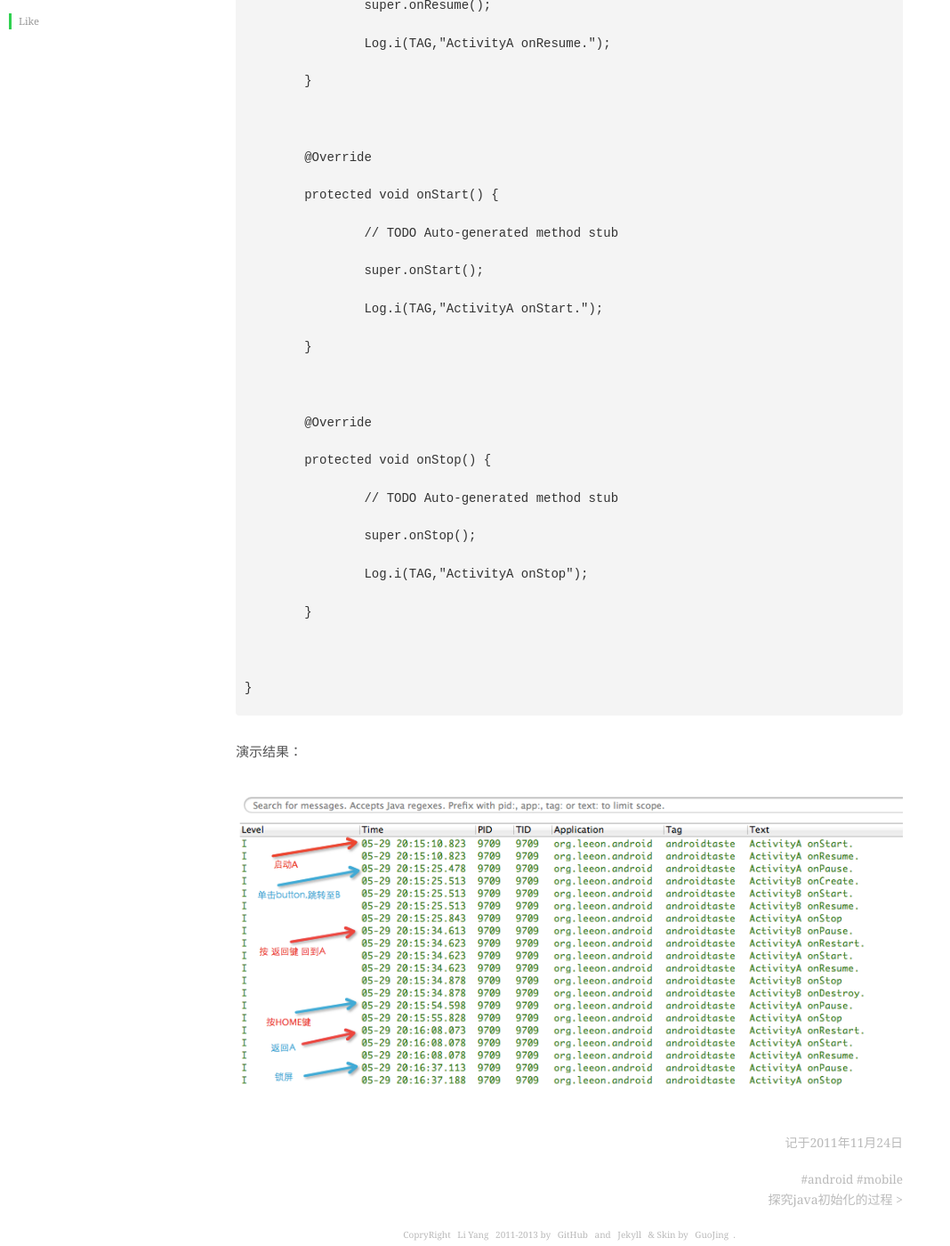
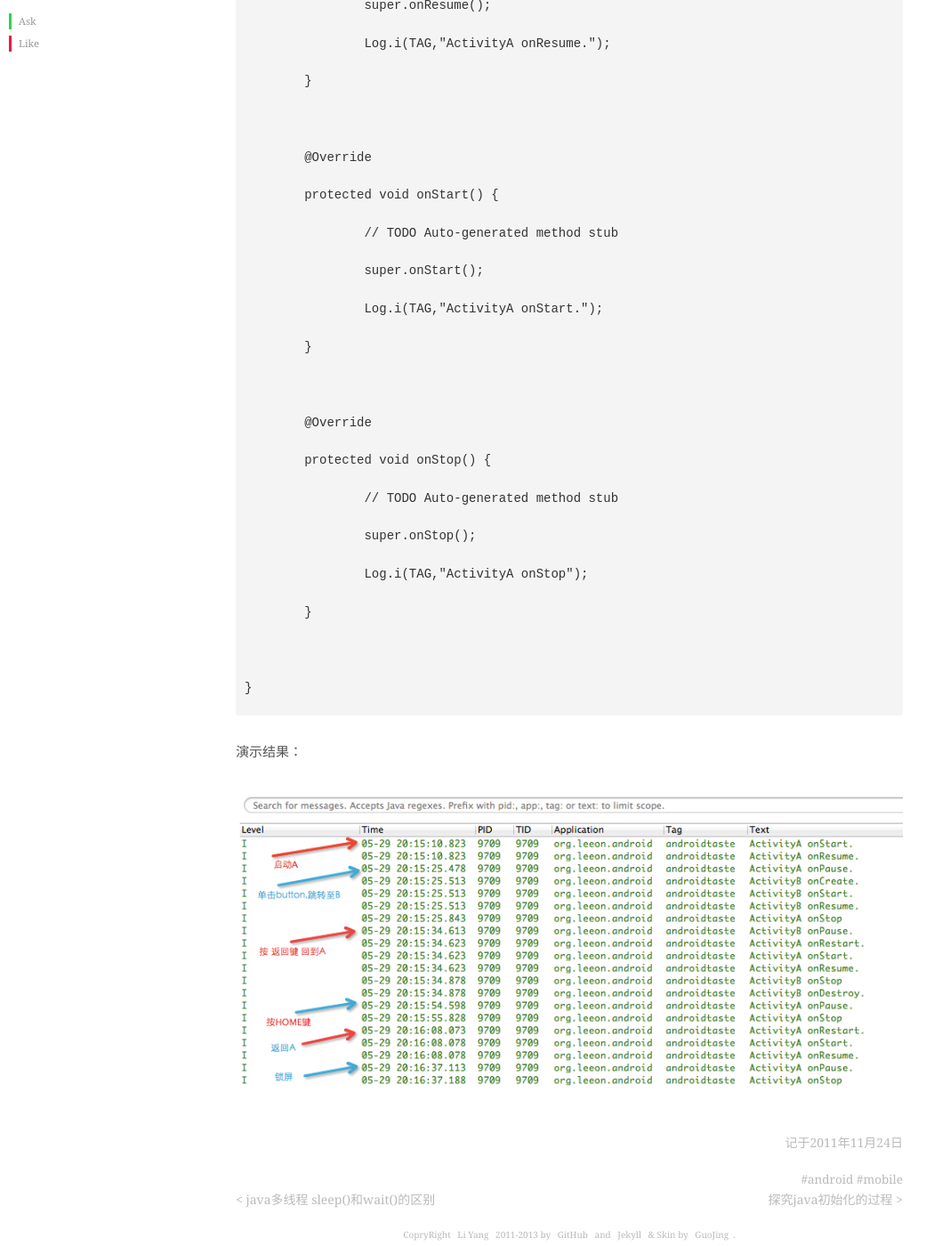
Before and after one commit to leeon/leeon.github.com, a Jekyll site: the page built from _posts/tech/2011-11-24-android-activity-lifecycle.md, in a window 1280 px wide and 1400 px high, scrolled down 6561 px. Shown: the whole window at 89% size, without its empty margins (0-1068 px from the left). Built offline with Jekyll 4.4.1, drawn with Linux system fonts in a browser that asks for light colours; Markdown is read by kramdown in place of the engine named in the settings; comment, search, counter and statistics services are not loaded; part of the change alters nothing that is shown.

Commit message:
add ask.fm

```diff
--- a/_layouts/post.html
+++ b/_layouts/post.html
@@ -76,6 +76,7 @@
 <!--share box-->
 <a href="http://www.jiathis.com/share/" class="blog-top affix jiathis">Like</a>
 <script type="text/javascript" src="http://v1.jiathis.com/code/jia.js" charset="utf-8"></script>
+<a href="http://ask.fm/octsky" target=_blank class="blog-top ask" >Ask</a>
 {% include footer.html %}
 
 </div>
--- /dev/null
+++ b/_posts/tech/2011-10-28-sleep-vs-wait.md
@@ -0,0 +1,55 @@
+---
+layout: post
+title: "java多线程 sleep()和wait()的区别"
+description: ""
+category: tech
+tags: java 并发
+---
+接触了一些多线程的东西，还是从java入手吧。
+
+相信看这篇文章的朋友都已经知道进程和线程的区别，也都知道了为什么要使用多线程了。
+
+这两个方法主要来源是，sleep用于线程控制，而wait用于线程间的通信，与wait配套的方法还有notify和notifyAll.
+
+###区别一：
+
+`sleep`是Thread类的方法，是线程用来 控制自身流程的，比如有一个要报时的线程，每一秒中打印出一个时间，那么我就需要在print方法前面加上一个sleep让自己每隔一秒执行一次。就像个闹钟一样。
+
+`wait`是Object类的方法，用来线程间的通信，这个方法会使当前拥有该对象锁的进程等待知道其他线程调用notify方法时再醒来，不过你也可以给他指定一个时间，自动醒来。这个方法主要是用走不同线程之间的调度的。
+
+
+###区别二 ：
+
+关于锁的释放 ，在这里假设大家已经知道了锁的概念及其意义。调用sleep方法不会释放锁（自己的感觉是sleep方法本来就是和锁没有关系的，因为他是一个线程用于管理自己的方法，不涉及线程通信）
+
+JDK 7 中的解释：
+
+**public static void sleep(long millis)**
+
+throws InterruptedException
+Causes the currently executing thread to sleep (temporarily cease execution) for the specified number of milliseconds, subject to the precision and accuracy of system timers and schedulers.The thread does not lose ownership of any monitors.
+
+
+**public final void wait() throws InterruptedException**
+
+Causes the current thread to wait until another thread invokes the notify() method or the notifyAll() method for this object. In other words,  this method behaves exactly as if it simply performs the call wait(0).The current thread must own this object's monitor. The thread releases ownership of this monitor and    waits until another thread notifies threads waiting on this object's monitor to wake up either through a call to the notify method  the notifyAll method. The thread then waits until it can re-obtain ownership of the monitor and resumes execution.“
+
+
+调用wait方法会释放当前线程的锁（其实线程间的通信是靠对象来管理的，所有操作一个对象的线程是这个对象通过自己的wait方法来管理的，就好像这个对象是电视机，三个人是三个线程，那么电视机的遥控器就是这个锁，假如现在A拿着遥控器，电视机调用wait方法，那么A就交出自己的遥控器，由jVM虚拟机调度，遥控器该交给谁。）
+> 我想到一个好玩的例子：如果A拿遥控器的期间，他可以用自己的sleep每隔十分钟调一次电视台，而在他调台休息的十分钟期间，遥控器还在他的手上~
+
+
+
+###区别三：
+
+使用区域
+
+由于wait函数的特殊意义，所以他是应该放在同步语句块中的，这样才有意义。
+
+注意：两个方法都需要抛出异常
+
+个人见解：有sleep和wait的第二个区别，引起了我对Java线程机制的一个疑问，目前还没有看过JDk这方面的源码（其实看了，是木有看懂），线程的同步管理，是不是由对象在调度，如果是对象在调度，那么JDK 1.5新引入的ReentrantLock机制就比synchronized关键字更值得提倡。因为他更能反映出这么一个机制来。好多人不能理解wait和sleep的区别，我认为就是因为synchronized关键字的影响。当然自己还不懂JAVA的线程具体实现，留作疑问以后有时间继续研究吧
+
+
+
+> 这个小专题貌似是学长学姐们经常面面试的题目，感谢他们的经验分享~
--- a/style/style.css
+++ b/style/style.css
@@ -128,6 +128,12 @@ img {
   }
    .blog-top.affix {
     position: fixed;
+    border-left: 3px solid rgba(235, 25, 75, 1);
+    left:  10px;
+    top: 40px;
+  }
+   .blog-top.ask {
+    position: fixed;
     left:  10px;
     top: 15px;
   }
```
